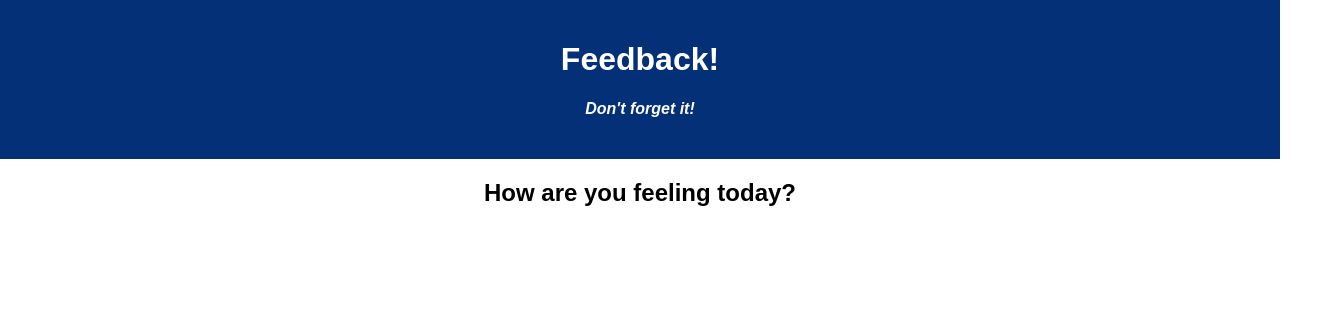
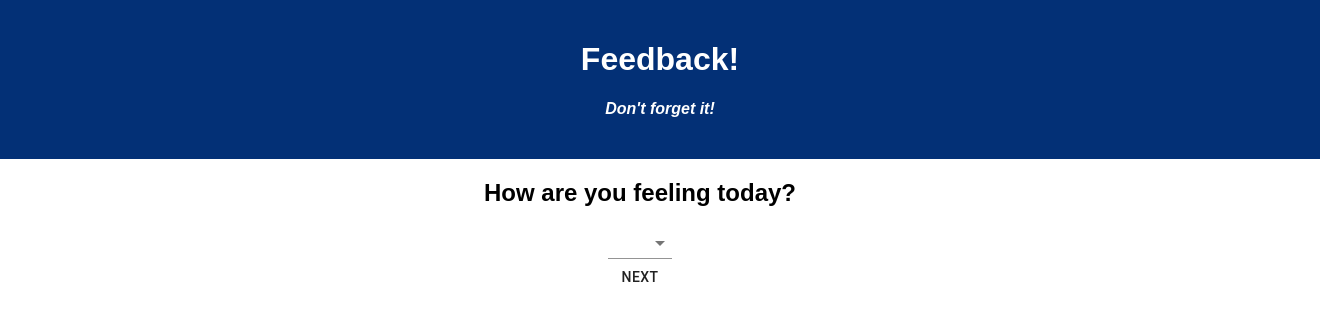
Before and after one commit to unomaas/redux-feedback-loop, a React (Create React App) app: page /#/ in a window 1280 px wide. Shown: the top 320 px of the page, 1320 px wide, since content can reach past the window. Built offline with nearby package versions, Linux system fonts and the light colour scheme.

Commit message:
Working on Question1 form submit.

```diff
--- a/src/components/App/App.css
+++ b/src/components/App/App.css
@@ -1,7 +1,12 @@
 .App {
   text-align: center;
+
 }
 
 .App-intro {
   font-size: large;
 }
+/*
+main {
+
+} */
--- a/src/components/Header/Header.css
+++ b/src/components/Header/Header.css
@@ -4,6 +4,7 @@
   padding: 20px;
   color: white;
   margin-bottom: 20px;
+  min-width: 100%;
 }
 
 .header-title {
--- a/src/components/Question1/Question1.jsx
+++ b/src/components/Question1/Question1.jsx
@@ -5,17 +5,38 @@ import './Question1.css';
 import { useSelector, useDispatch } from 'react-redux';
 import React, { useState, useEffect } from 'react';
 import { useHistory } from 'react-router-dom';
-import { Button, Select, InputLabel, MenuItem, FormControl } from '@material-ui/core';
+import { Button, Select, InputLabel, MenuItem, FormControl, FormHelperText } from '@material-ui/core';
 //#endregion ⬆⬆ Document setup above.
 
 
 export default function Question1() {
+
+  const [feeling, setFeeling] = useState('');
+
+  const handleSubmit = () => {
+    console.log('In handleSubmit, feeling:', feeling);
+
+  }
+
   return (
-    <div>
+    <div className="question1-wrapper">
       <h2>How are you feeling today?</h2>
 
+      <div className="question1-form">
+        <FormControl required className="form-control" onSubmit={handleSubmit}>
+          <Select onChange={event => setFeeling(event.target.value)}>
+            <MenuItem value='1'>1</MenuItem>
+            <MenuItem value='2'>2</MenuItem>
+            <MenuItem value='3'>3</MenuItem>
+            <MenuItem value='4'>4</MenuItem>
+            <MenuItem value='5'>5</MenuItem>
+          </Select>
+          <Button type="submit">
+            Next
+          </Button>
 
-
+        </FormControl>
+      </div>
 
     </div>
   ) // End return
```
Also changed, not shown: src/components/Question1/Question1.css (+16 -0 lines).
